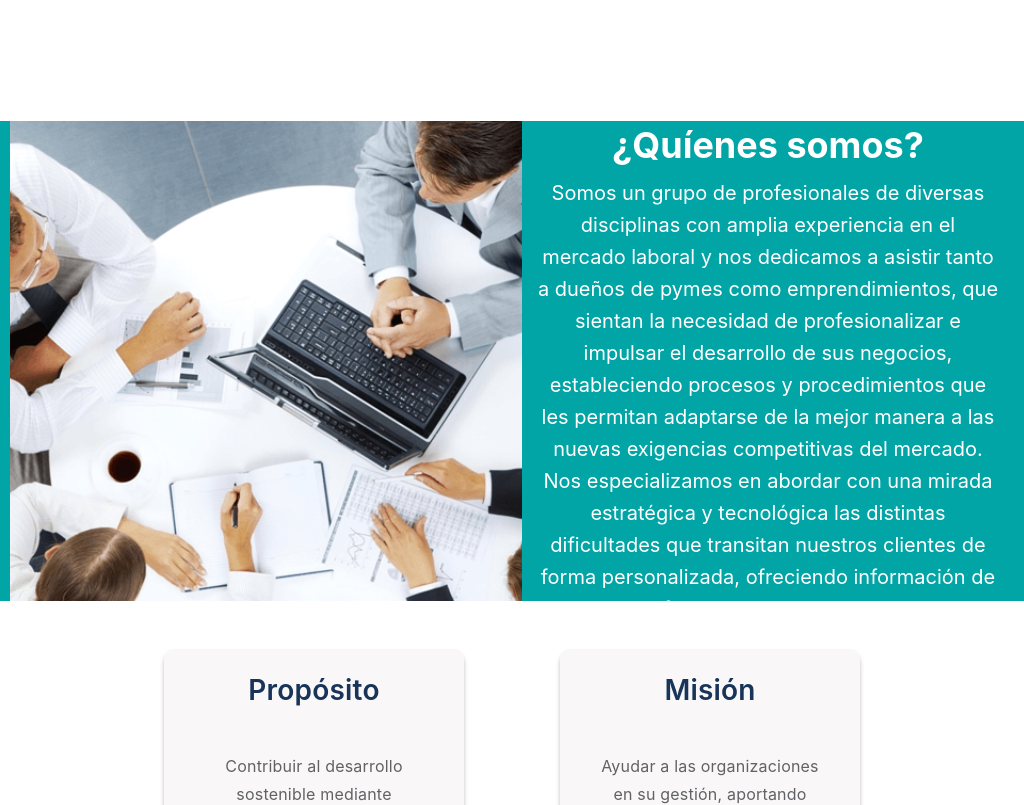
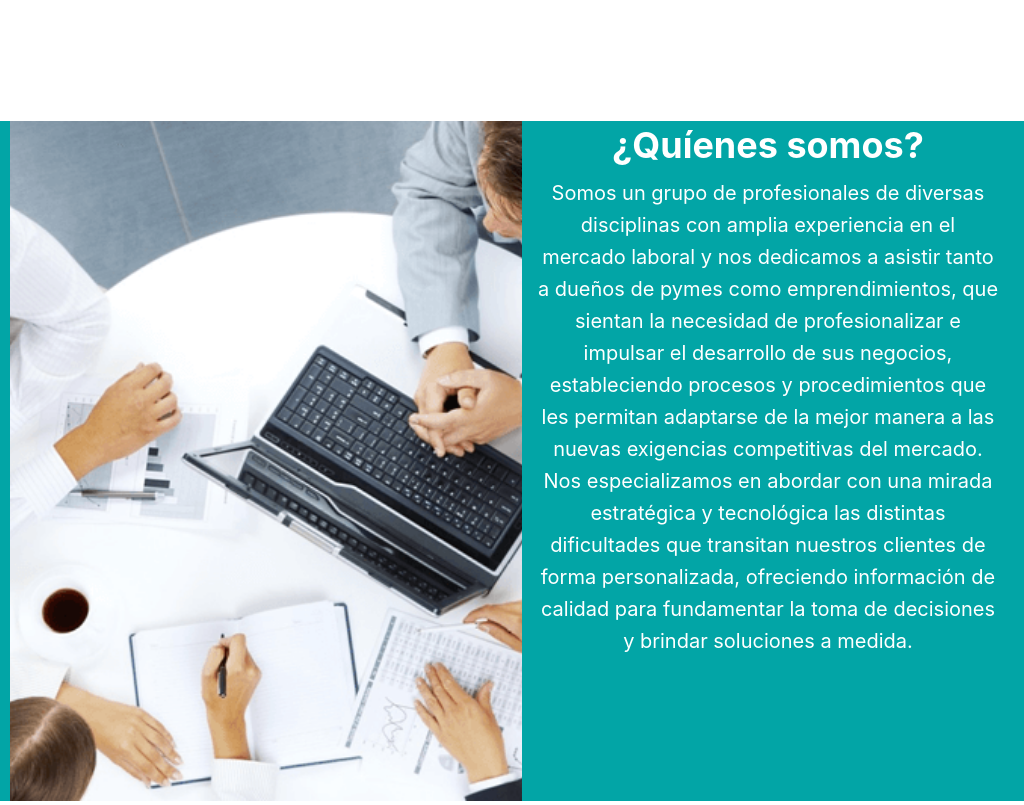
Before and after one commit to Felipe-Suarez/Boschetti-Bordoni, a React (Create React App) app: page / in a window 1024 px wide. Shown: the part 3160-3965 px from the top of the page. Built offline with nearby package versions, Linux system fonts and the light colour scheme; the HTML template or start-up script is replaced by a standard one.

Commit message:
final commit

```diff
--- a/src/App.js
+++ b/src/App.js
@@ -31,7 +31,7 @@ function App() {
     } else {
       setLoading(false)
     }
-  })
+  },[]);
 
   return (
     <div className="App">
--- a/src/components/CallToAction/CallToAction.js
+++ b/src/components/CallToAction/CallToAction.js
@@ -1,4 +1,4 @@
-import { Link, animateScroll as scroll } from "react-scroll";
+import { Link } from "react-scroll";
 
 import './callToAction.css'
 
--- a/src/components/QuienesSomos/mediaQuerys.css
+++ b/src/components/QuienesSomos/mediaQuerys.css
@@ -10,7 +10,6 @@
 
   .text-container {
     width: 45vw;
-    overflow-y: auto;
   }
 
   .title-quienes-somos {
@@ -27,9 +26,13 @@
   }
 }
 
-@media screen and(min-width: 1000px) and (max-width: 1420px) {
+@media screen and (min-width: 1000px) and (max-width: 1420px) {
   .text-container {
     padding: 0;
+  }
+
+  .quienes-somos{
+    height: 65vh;
   }
 }
 
@@ -42,6 +45,11 @@
 @media screen and (min-width: 1000px) and (max-width: 1250px) {
   .quienes-somos-img {
     width: 50vw;
+    height: 85vh;
     object-fit: cover;
   }
+
+  .quienes-somos{
+    height: 85vh;
+  }
 }
```
